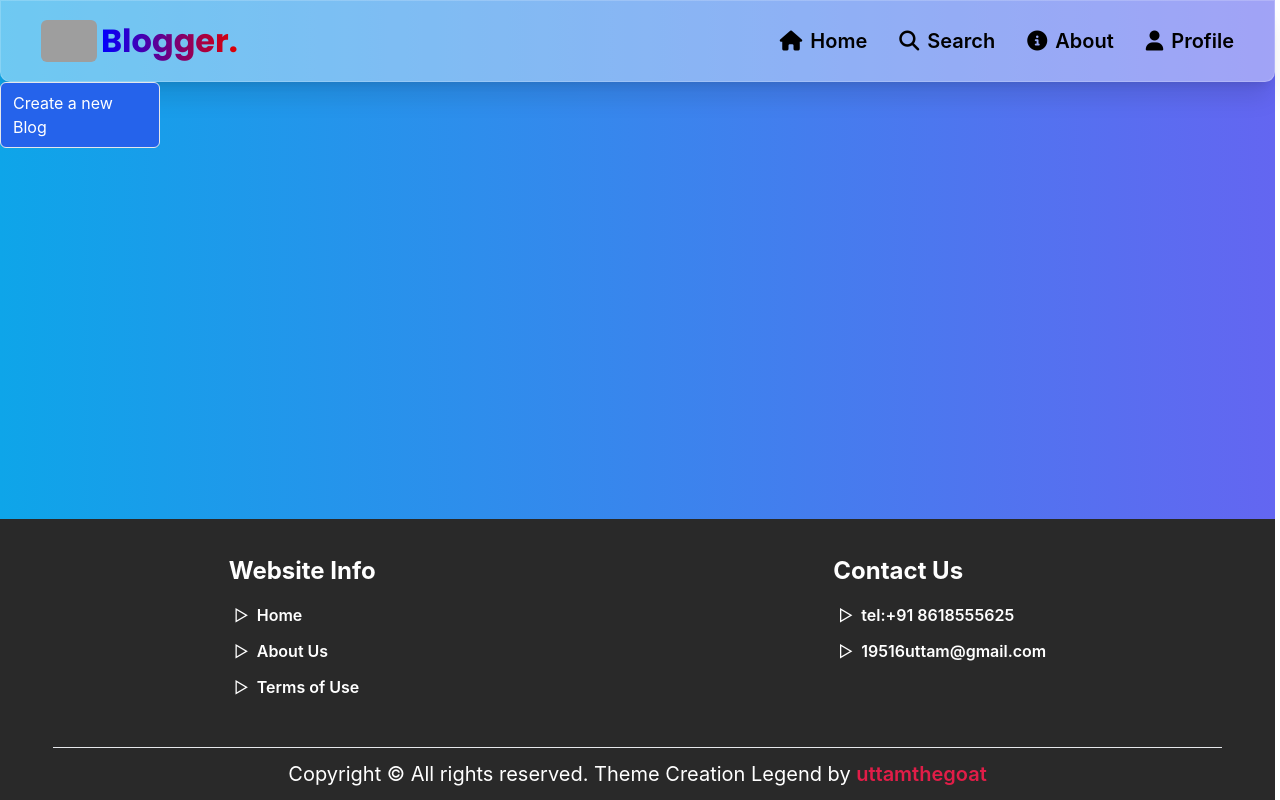
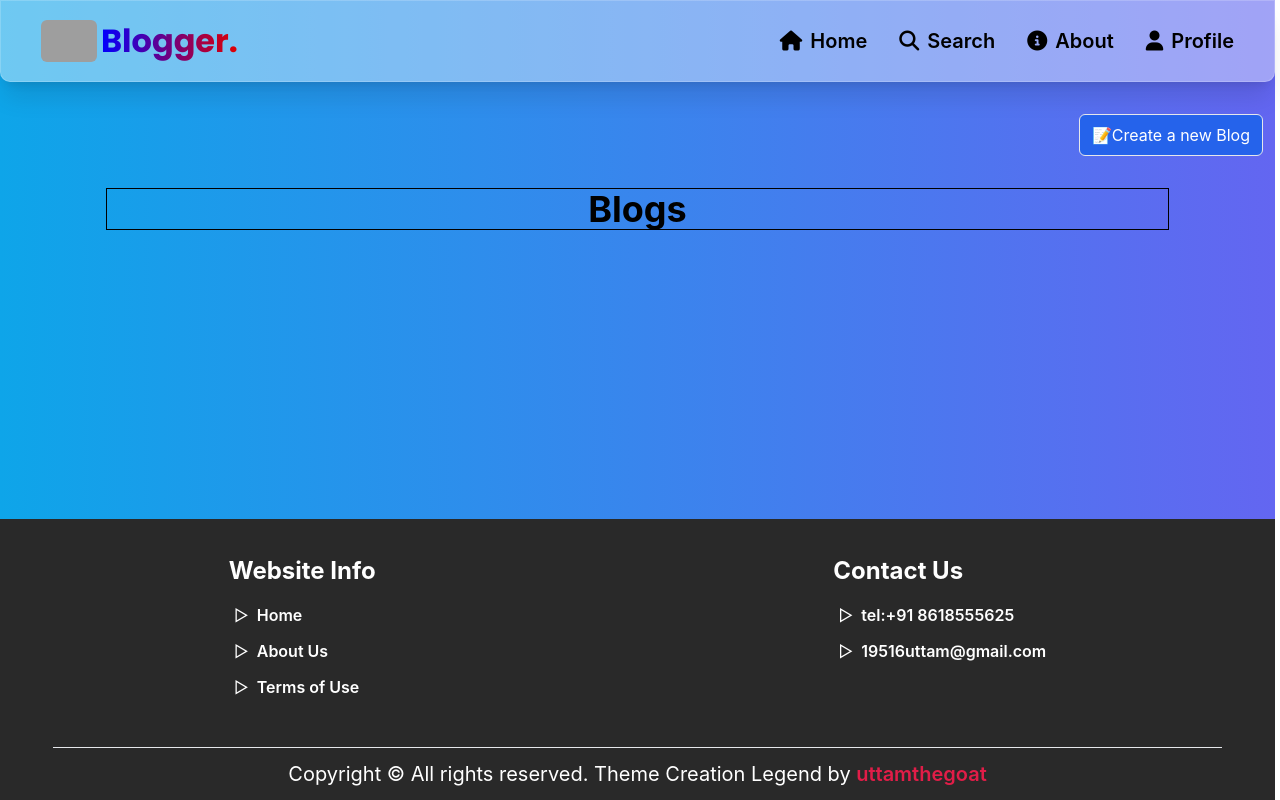
Before and after one commit to uttamthegoat/client-blog-app, a React (Vite) app: page / in a window 1280 px wide. Built offline with nearby package versions, Linux system fonts and the light colour scheme; grey boxes are pictures that could not be loaded.

Commit message:
Created Home component

```diff
--- /dev/null
+++ b/src/components/Home/AllPosts.jsx
@@ -0,0 +1,13 @@
+import React from "react";
+import { useNavigate } from "react-router-dom";
+
+const AllPosts = () => {
+  const navigate = useNavigate();
+  return (
+    <div className="w-full px-2 sm:w-11/12 md:w-10/12 mx-auto mt-8 border border-black">
+      <h1 className="text-4xl text-center font-bold">Blogs</h1>
+    </div>
+  );
+};
+
+export default AllPosts;
--- /dev/null
+++ b/src/components/Home/apiCall.js
@@ -0,0 +1,18 @@
+import axios from "../../utils/axiosConfig";
+import { showAlert } from "../../features/alert/alertSlice";
+
+
+export const getUser_apiCall = async (navigate, dispatch) => {
+    try {
+      const res = await axios.get("/auth/getUserDetails");
+      const { _id, ...user } = res.data.user;
+      dispatch(getUser({ user }));
+    } catch (error) {
+      if (error.response.data.status === "logout") {
+        const message = error.response.data.message,
+          type = "error";
+        dispatch(showAlert({ message, type }));
+        navigate("/auth");
+      }
+    }
+  };
--- a/src/pages/Home.jsx
+++ b/src/pages/Home.jsx
@@ -1,38 +1,28 @@
-import axios from "../utils/axiosConfig";
-import React, { useEffect, useState } from "react";
-import { Link, useNavigate } from "react-router-dom";
+import React from "react";
+import { Link } from "react-router-dom";
+import AllPosts from "../components/Home/AllPosts";
 
 const Home = () => {
-  const navigate = useNavigate();
-
-  const [post, setPost] = useState({ title: "", description: "", image: "" });
-  const [tags, setTags] = useState([]);
-
-  useEffect(() => {
-    const fetchUser = () => {
-      axios
-        .get("/posts/g")
-        .then((res) => {
-          const { title, description, image } = res.data.post;
-          const { tags } = res.data;
-          setPost({ ...post, title, description, image });
-          setTags(tags);
-        })
-        .catch((error) => {
-          if (error.response.data.status === "logout") navigate("/auth");
-        });
-    };
-    // fetchUser();
-  }, []);
-
   return (
-    <div>
-      <Link
-        to="/add-post"
-        className="block w-40 border px-3 py-2 bg-blue-600 text-white rounded-md"
-      >
-        Create a new Blog
-      </Link>
+    <div className="mb-10">
+      <div className="mt-4 sm:mt-8 flex justify-end">
+        <Link
+          to="/add-post"
+          className="block w-fit border px-3 py-2 bg-blue-600 text-white rounded-md me-3 sm:hidden"
+        >
+          📝New Blog
+        </Link>
+        <Link
+          to="/add-post"
+          className="w-fit border px-3 py-2 bg-blue-600 text-white rounded-md me-3 hidden sm:block"
+        >
+          📝Create a new Blog
+        </Link>
+      </div>
+      <div>
+        {/* posts */}
+        <AllPosts />
+      </div>
     </div>
   );
 };
```
